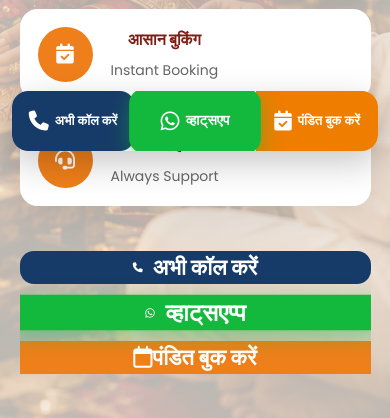
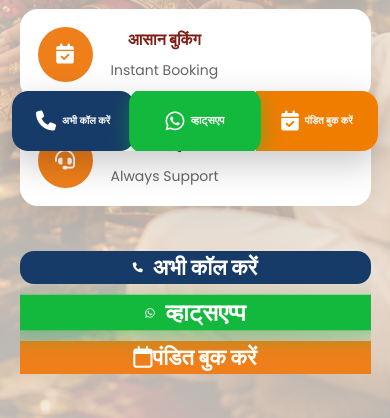
Before and after one commit to dhruvpandey11/pandithire, a Django app: page / in a window 390 px wide. Shown: the part 681-1099 px from the top of the page. Run offline with Django 4.2, Linux system fonts and the light colour scheme.

Commit message:
responsive fixes

```diff
--- a/home/static/css/style.css
+++ b/home/static/css/style.css
@@ -157,7 +157,7 @@ img{
     text-decoration:none;
     color:#fff;
 
-    font-size:13px;
+    font-size:10px;
     font-weight:600;
 
     transition:.25s;
```
